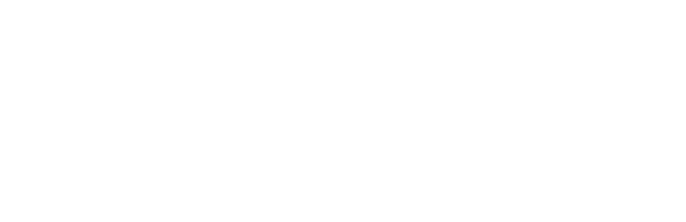
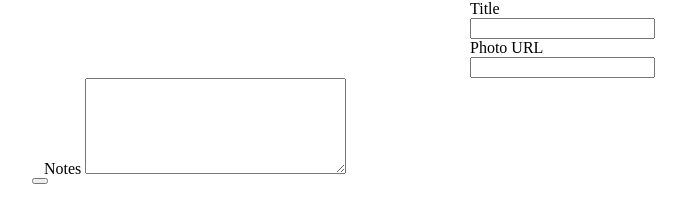
Before and after one commit to msandersmontandon/code-journal, a website: page index.html in a window 1280 px wide. Shown: the whole page, without its empty margins (182-868 px from the left). Drawn offline with Linux system fonts and the light colour scheme.

Commit message:
Add a form for creating a journal entry to the div[data-view=entry-form].

```diff
--- a/index.html
+++ b/index.html
@@ -18,8 +18,25 @@
   <header>
   </header>
   <main>
-    <div data-view="entry-form">
-
+    <div class="container">
+      <div data-view="entry-form">
+        <form class="row" action="">
+          <div class="column-half">
+            <img src="" alt="">
+          </div>
+          <div class="column-half">
+            <label for="">Title<br></label>
+            <input id="" type="text">
+            <label for=""><br>Photo URL<br></label>
+            <input type="url">
+          </div>
+          <div class="column-full">
+            <label for="">Notes</label>
+            <textarea name="" id="" cols="30" rows="6"></textarea>
+          </div>
+          <button></button>
+        </form>
+      </div>
     </div>
   </main>
   <script src="js/data.js"></script>
```
